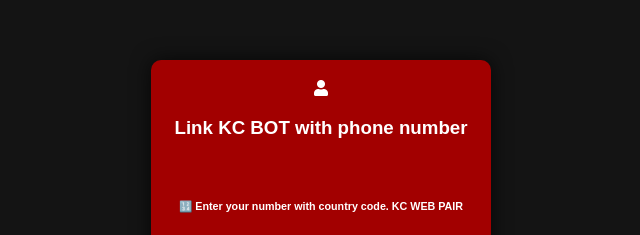
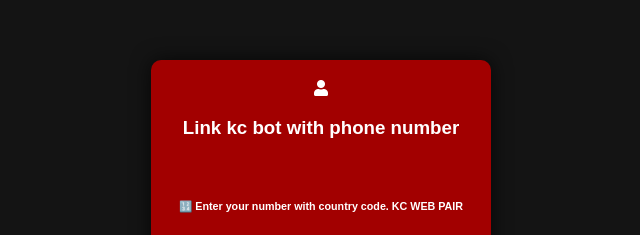
Before and after one commit to kalanabby/kalanabby, a website: page pair.html in a window 1280 px wide. Shown: the part 155-390 px from the top of the page, 319-959 px from the left. Drawn offline with nearby package versions, Linux system fonts and the light colour scheme.

Commit message:
Update pair.html

```diff
--- a/pair.html
+++ b/pair.html
@@ -145,7 +145,7 @@
         <div id="text">
           <i class="fa fa-user"></i>
           <p>
-            <h3 class="centered-text">Link KC BOT with phone number</h3>
+            <h3 class="centered-text">Link kc bot with phone number</h3>
             <br>
             <h6>🔢 Enter your number with country code. KC WEB PAIR</h6>
             <div class="input-container">
```
